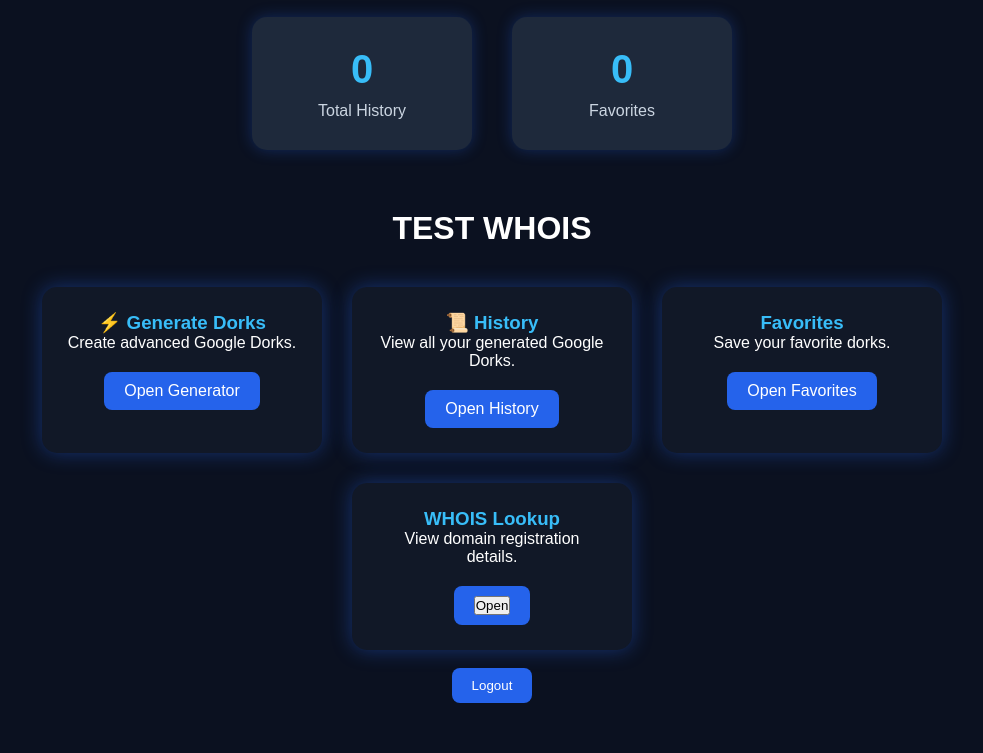
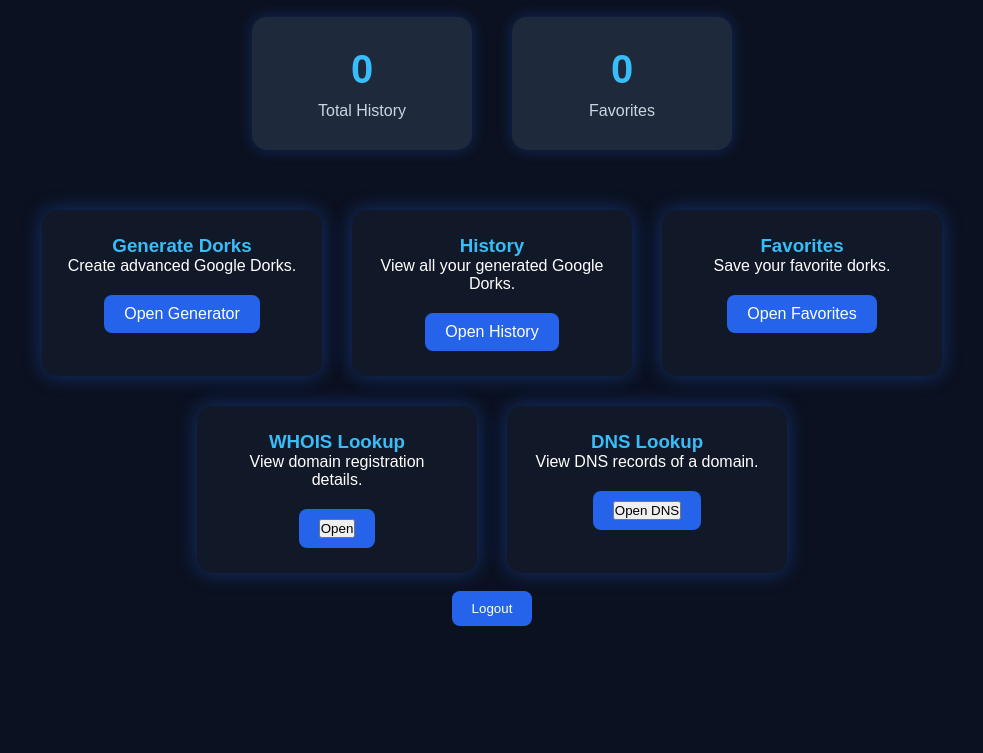
Before and after one commit to gaganrana20k-jpg/AI-DORK-BUILER, a Flask app: page /dashboard in a window 1280 px wide. Shown: the part 175-928 px from the top of the page, without its empty margins (148-1131 px from the left). After the commit the page ends 801 px from the top, so only its background shows below. Run offline with Flask 3, Linux system fonts and the light colour scheme; the visitor is signed in with stand-in values (Sample User, id 1); data that the repository does not hold is empty.

Commit message:
Added DNS Lookup card

```diff
--- a/app.py
+++ b/app.py
@@ -2,6 +2,7 @@ from reportlab.pdfgen import canvas
 from flask import Flask, render_template, request, redirect, session, jsonify, send_file
 import sqlite3
 import whois
+import dns.resolver
 from werkzeug.security import generate_password_hash, check_password_hash
 app = Flask(__name__)
 
@@ -323,5 +324,43 @@ Status: {data.status}
 
     return render_template("whois.html", result=result)
 
+@app.route("/dns", methods=["GET", "POST"])
+def dns_lookup():
+
+    if "user" not in session:
+        return redirect("/login")
+
+    result = ""
+
+    if request.method == "POST":
+
+        domain = request.form["domain"]
+
+        try:
+            # A Records
+            result += " A Records:\n"
+            for r in dns.resolver.resolve(domain, "A"):
+                result += str(r) + "\n"
+
+            # MX Records
+            result += "\n MX Records:\n"
+            for r in dns.resolver.resolve(domain, "MX"):
+                result += str(r.exchange) + "\n"
+
+            # NS Records
+            result += "\n NS Records:\n"
+            for r in dns.resolver.resolve(domain, "NS"):
+                result += str(r) + "\n"
+
+            # TXT Records
+            result += "\n TXT Records:\n"
+            for r in dns.resolver.resolve(domain, "TXT"):
+                result += str(r) + "\n"
+
+        except Exception as e:
+            result = "Error: " + str(e)
+
+    return render_template("dns.html", result=result)
+
 if __name__ == "__main__":
     app.run(debug=True)
--- a/requirements.txt
+++ b/requirements.txt
@@ -3,3 +3,4 @@ Werkzeug
 gunicorn
 reportlab
 python-whois
+dnspython
--- a/templates/dashboard.html
+++ b/templates/dashboard.html
@@ -31,17 +31,15 @@
 
 </div>
 
-<h1>TEST WHOIS</h1>
-
     <div class="dashboard-cards">
 
         <div class="card">
-            <h3>⚡ Generate Dorks</h3>
+            <h3> Generate Dorks</h3>
             <p>Create advanced Google Dorks.</p>
             <a href="/">Open Generator</a>
         </div>
         <div class="card">
-            <h3>📜 History</h3>
+            <h3> History</h3>
             <p>View all your generated Google Dorks.</p>
             <a href="/history">Open History</a>
         </div>
@@ -59,6 +57,13 @@
                 <button>Open</button>
             </a>
         </div>
+        <div class="card">
+            <h3> DNS Lookup</h3>
+            <p>View DNS records of a domain.</p>
+            <a href="/dns">
+                <button>Open DNS</button>
+            </a>
+        </div>
 
     </div>
 
```
Also changed, not shown: templates/dns.html (added, +42 -0 lines).
